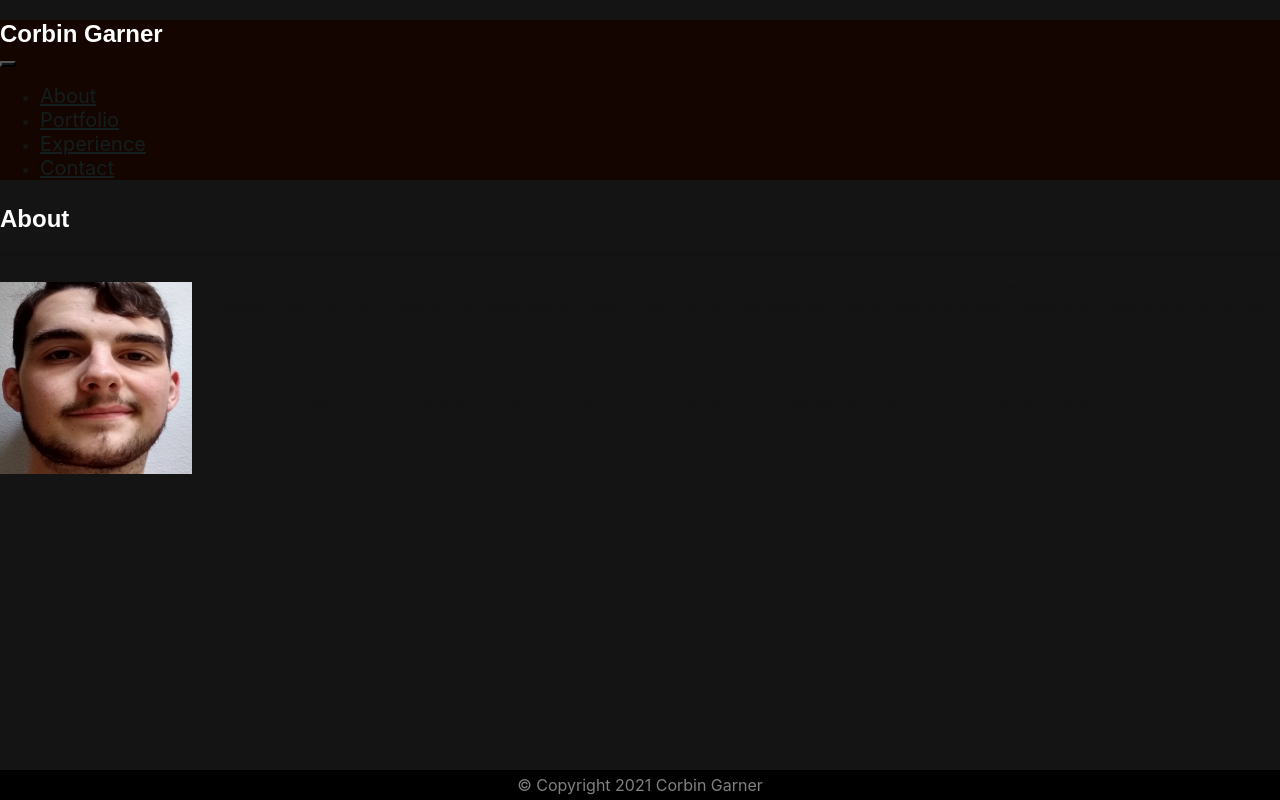
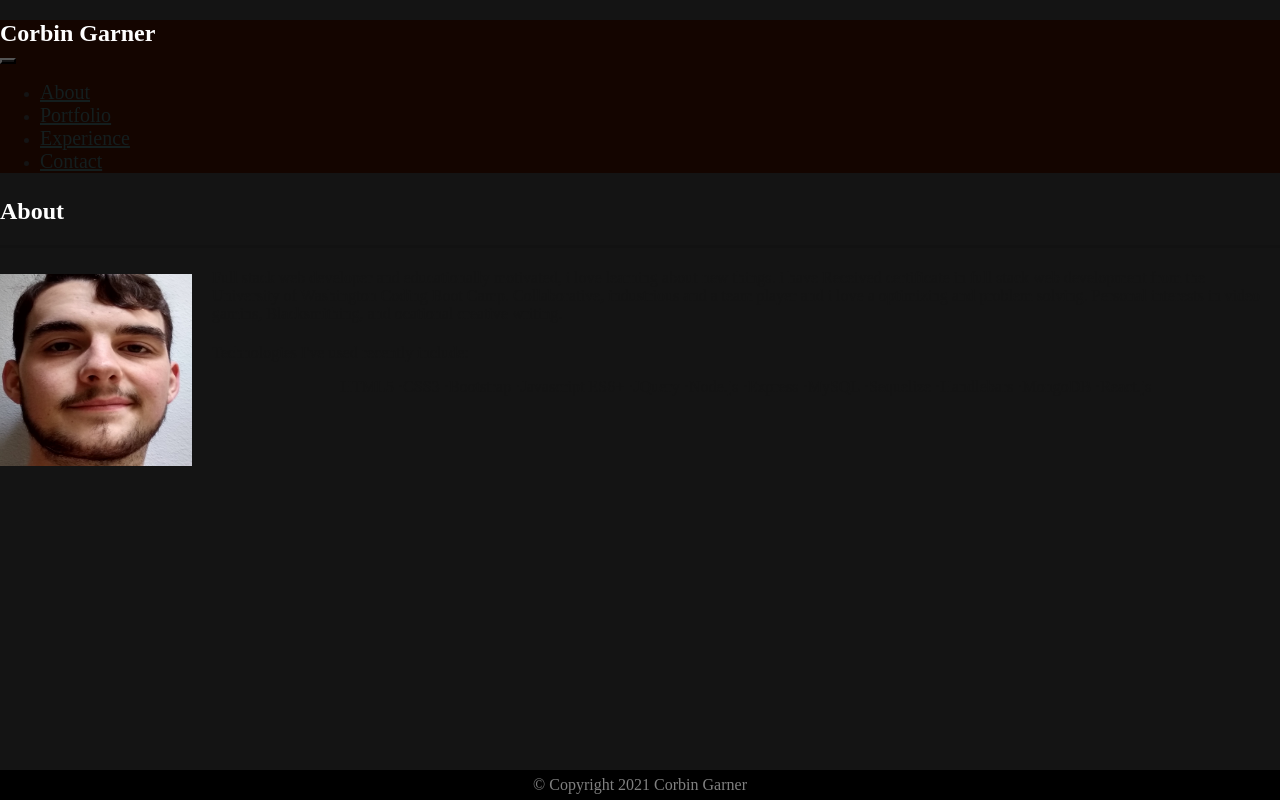
Before and after one commit to CorbinGar/Portfolio, a React (Create React App) app: page / in a window 1280 px wide. Built offline with nearby package versions, Linux system fonts and the light colour scheme.

Commit message:
Dark Mode Baby

```diff
--- a/src/App.css
+++ b/src/App.css
@@ -10,7 +10,7 @@
 
 
 .App-header {
-  background-color: #2f2f2f;
+  background-color: rgb(20, 20, 20);
   min-height: 100vh;
   display: flex;
   flex-direction: column;
--- a/src/index.css
+++ b/src/index.css
@@ -1,13 +1,11 @@
 body {
   margin: 0;
-  font-family: -apple-system, BlinkMacSystemFont, 'Segoe UI', 'Roboto', 'Oxygen',
-    'Ubuntu', 'Cantarell', 'Fira Sans', 'Droid Sans', 'Helvetica Neue',
-    sans-serif;
+  font-family: 'Times New Roman', Times, serif;
   -webkit-font-smoothing: antialiased;
   -moz-osx-font-smoothing: grayscale;
 }
 
 code {
-  font-family: source-code-pro, Menlo, Monaco, Consolas, 'Courier New',
-    monospace;
+  font-family: 'Times New Roman', Times, serif;
+
 }
--- a/src/pages/Experience/style.css
+++ b/src/pages/Experience/style.css
@@ -1,16 +1,16 @@
 body {
-    color: rgb(20, 20, 20);;
+    color: rgb(20, 20, 20);
     background-size: 640px;
 }
 
 h1 {
     color: white;
-    font-family: 'Libre Baskerville', sans-serif;
+    font-family: 'Times New Roman', Times, serif;
     font-weight: bold;
 }
 
 h2 {
     color: white;
-    font-family: 'Libre Baskerville', sans-serif;
+    font-family: 'Times New Roman', Times, serif;
     font-weight: bold;
 }
```
Also changed, not shown: 1 other file (tests, documents, lock files or other folders).
